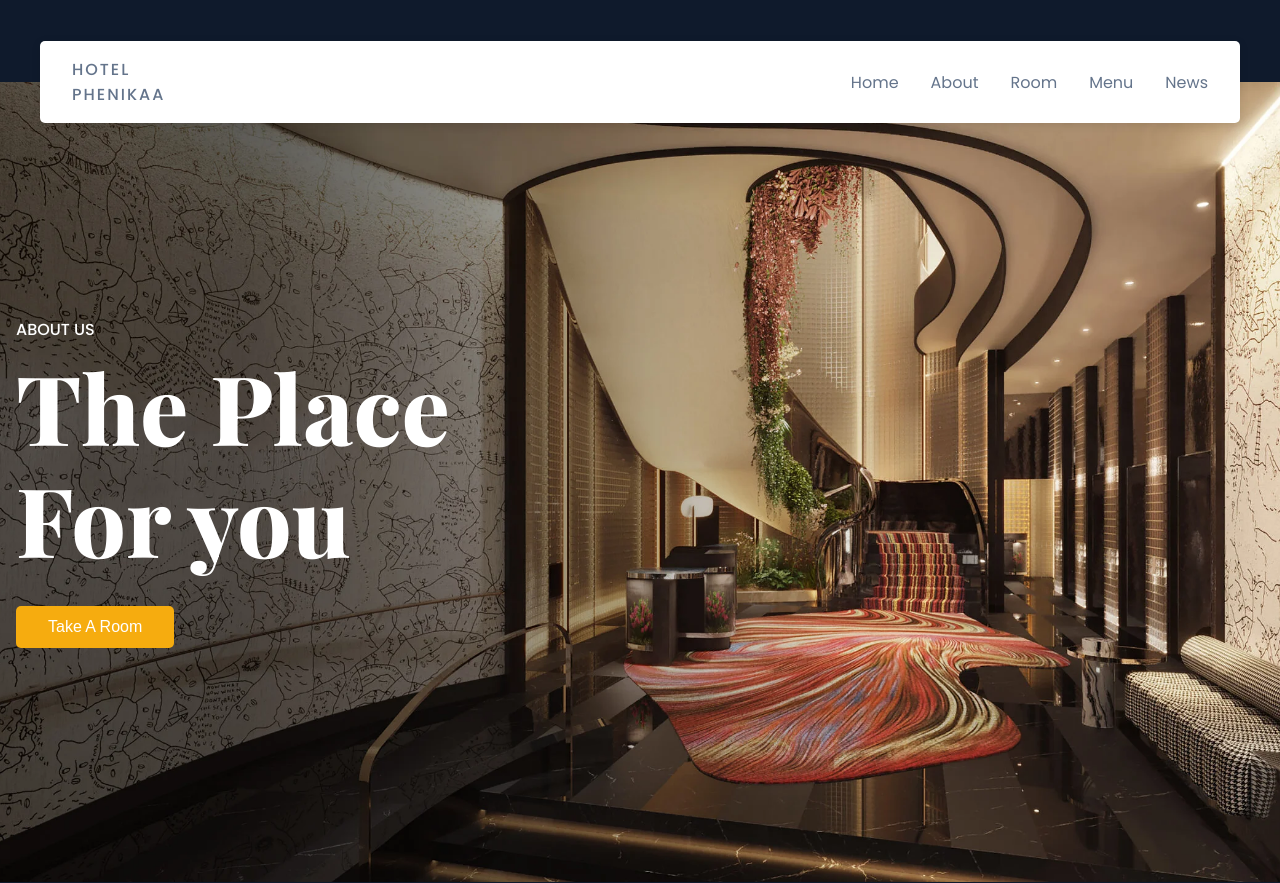
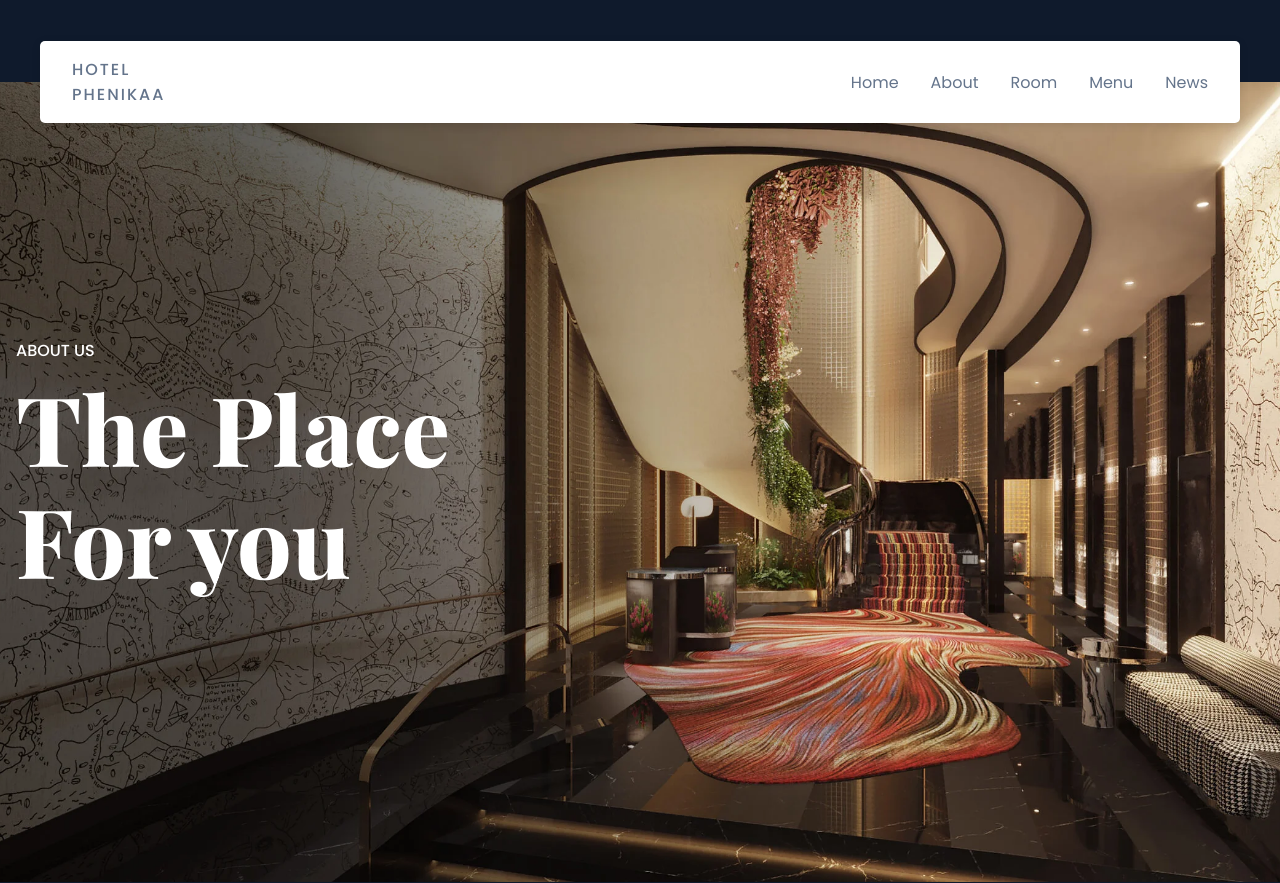
Before and after one commit to Kappappa2111/SE_Booking-Hotel, a FastAPI app: page /home in a window 1280 px wide. Shown: the top 883 px of the page. Run offline with FastAPI, Linux system fonts and the light colour scheme.

Commit message:
update css

```diff
--- a/web/templates/homepage.html
+++ b/web/templates/homepage.html
@@ -32,7 +32,6 @@
         <div class="section__container header__container">
             <p class="section__subheader">ABOUT US</p>
             <h1>The Place<br>For you</h1>
-            <button class="btn">Take A Room</button>
         </div>
     </header>
 
```
Also changed, not shown: web/static/homepage.css (+7 -0 lines), 2 other files.
